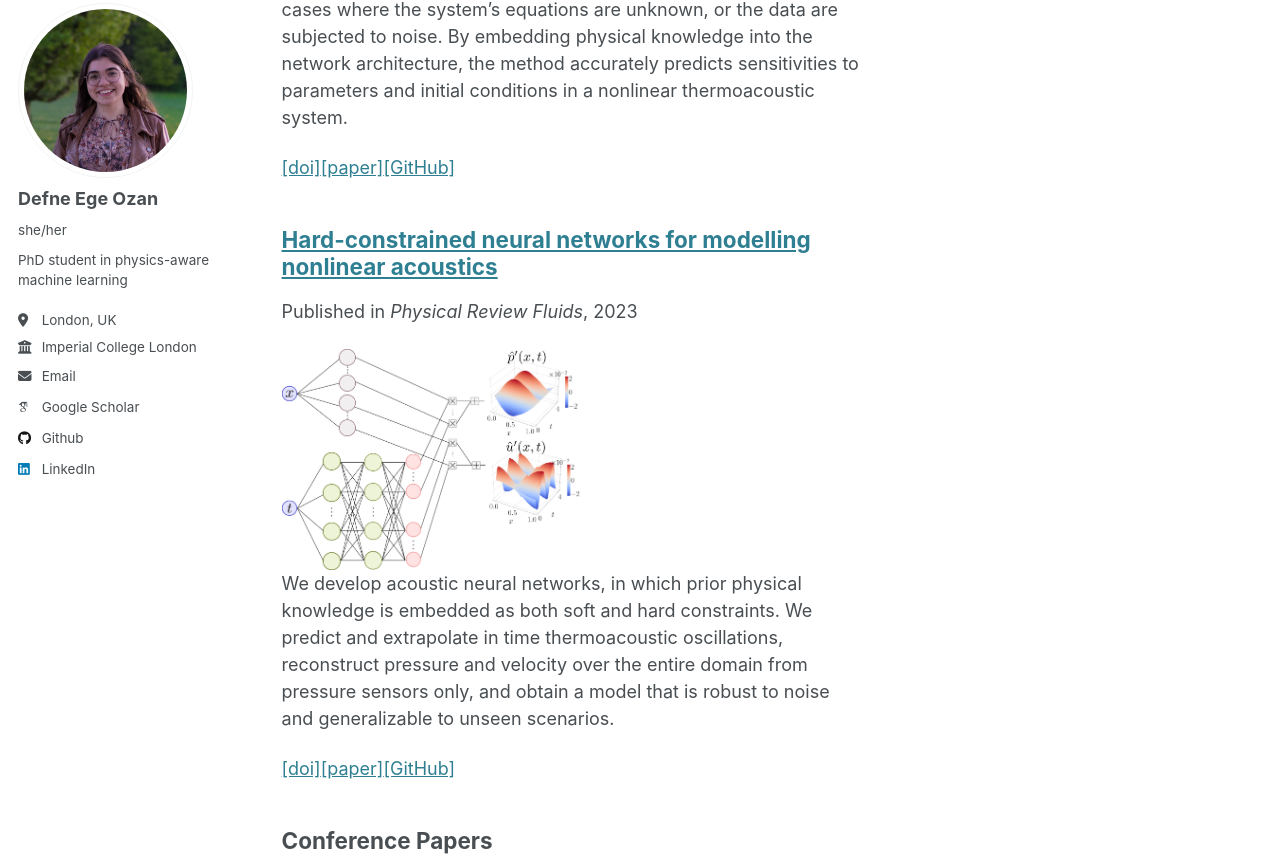
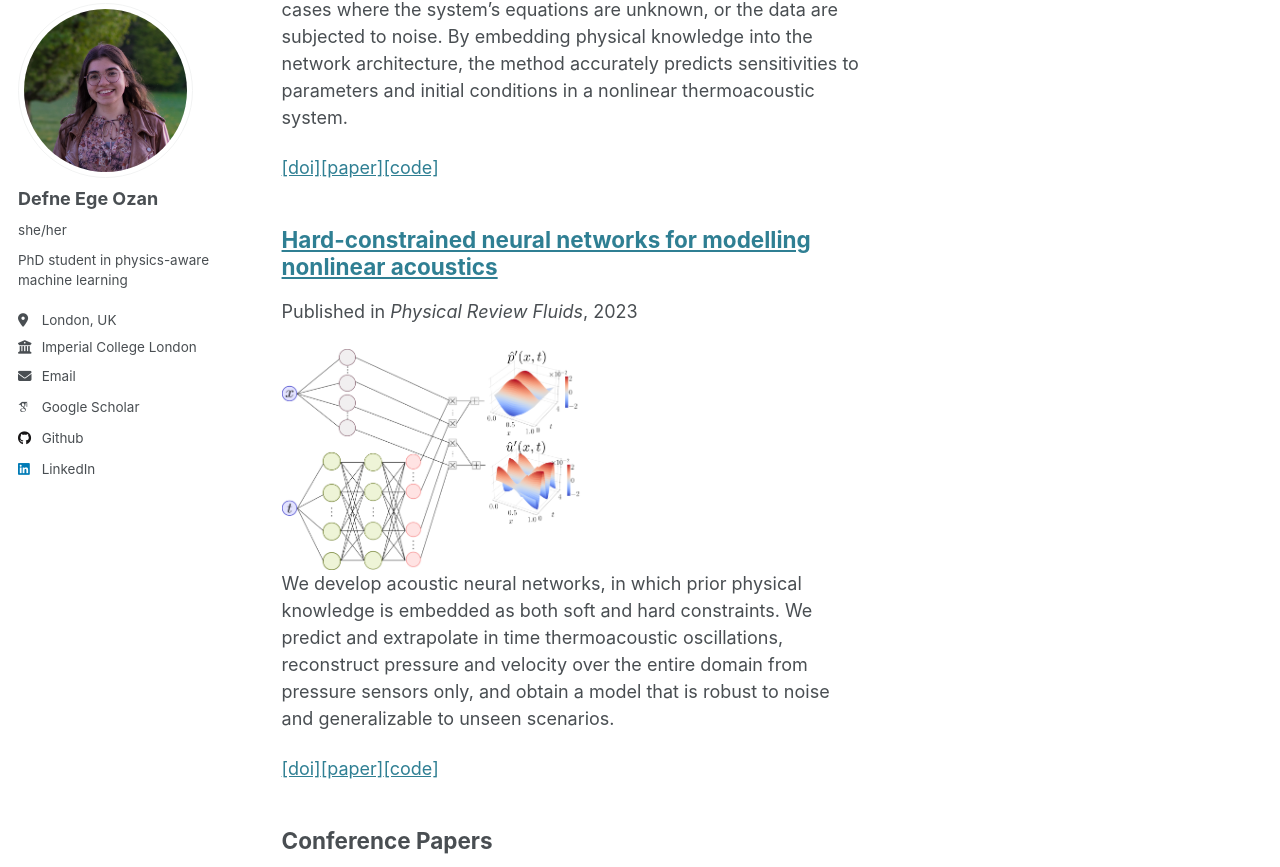
Before and after one commit to defneozan/defneozan.github.io, a Jekyll site: the page built from _pages/publications.html, in a window 1280 px wide and 1400 px high, scrolled down 686 px. Shown: the part 103-970 px from the top of the window. Built offline with Jekyll 4.4.1, drawn with Linux system fonts in a browser that asks for light colours; some web fonts are replaced; some of the changed text lies outside the part shown.

Commit message:
Added repos

```diff
--- a/_includes/archive-single.html
+++ b/_includes/archive-single.html
@@ -55,23 +55,27 @@
     {% endif %}
 
     {% if post.citation and post.doiurl and post.paperurl and post.slidesurl and post.repourl %}
-    <p>Cite as: {{ post.citation }}<br /><a href="{{ post.doiurl }}">[doi]</a><a href="{{ post.paperurl }}">[paper]</a><a
-        href="{{ post.slidesurl }}">[slides]</a><a href="{{ post.repourl }}">[GitHub]</a></p>
+    <p>Cite as: {{ post.citation }}<br /><a href="{{ post.doiurl }}">[doi]</a><a
+        href="{{ post.paperurl }}">[paper]</a><a href="{{ post.slidesurl }}">[slides]</a><a
+        href="{{ post.repourl }}">[code]</a></p>
     {% elsif post.citation and post.paperurl and post.slidesurl and post.repourl %}
     <p>Cite as: {{ post.citation }}<br /><a href="{{ post.paperurl }}">[paper]</a><a
-        href="{{ post.slidesurl }}">[slides]</a><a href="{{ post.repourl }}">[GitHub]</a></p>
+        href="{{ post.slidesurl }}">[slides]</a><a href="{{ post.repourl }}">[code]</a></p>
     {% elsif post.doiurl and post.paperurl and post.slidesurl and post.repourl %}
     <p><a href="{{ post.doiurl }}">[doi]</a><a href="{{ post.paperurl }}">[paper]</a><a
-        href="{{ post.slidesurl }}">[slides]</a><a href="{{ post.repourl }}">[GitHub]</a></p>
+        href="{{ post.slidesurl }}">[slides]</a><a href="{{ post.repourl }}">[code]</a></p>
     {% elsif post.doiurl and post.paperurl and post.repourl %}
-    <p><a href="{{ post.doiurl }}">[doi]</a><a href="{{ post.paperurl }}">[paper]</a><a href="{{ post.repourl }}">[GitHub]</a></p>
+    <p><a href="{{ post.doiurl }}">[doi]</a><a href="{{ post.paperurl }}">[paper]</a><a
+        href="{{ post.repourl }}">[code]</a></p>
     {% elsif post.citation and post.paperurl and post.repourl %}
     <p>Cite as: {{ post.citation }}<br /><a href="{{ post.paperurl }}">[paper]</a><a
-        href="{{ post.repourl }}">[GitHub]</a></p>
+        href="{{ post.repourl }}">[code]</a></p>
     {% elsif post.citation and post.slidesurl %}
     <p>Cite as: {{ post.citation }}<br /><a href="{{ post.slidesurl }}">[slides]</a></p>
     {% elsif post.paperurl and post.repourl %}
-    <p><a href=" {{ post.paperurl }} ">[paper]</a><a href="{{ post.repourl }}">[GitHub]</a></p>
+    <p><a href=" {{ post.paperurl }} ">[paper]</a><a href="{{ post.repourl }}">[code]</a></p>
+    {% elsif post.doiurl and post.paperurl%}
+    <p><a href="{{ post.doiurl }}">[doi]</a><a href="{{ post.paperurl }}">[paper]</a></p>
     {% elsif post.citation %}
     <p>Cite as: {{ post.citation }}</p>
     {% elsif post.paperurl %}
--- a/_layouts/single.html
+++ b/_layouts/single.html
@@ -61,10 +61,10 @@ layout: default
 
         {% if page.citation and page.paperurl and page.slidesurl and page.repourl%}
         <p style="font-size: smaller">Cite as: {{ page.citation }}<br /><a href="{{ page.paperurl }}">[paper]</a> | <a
-            href="{{ page.slidesurl }}">[slides]</a><a href="{{ page.repourl }}">[GitHub]</a></p>
+            href="{{ page.slidesurl }}">[slides]</a><a href="{{ page.repourl }}">[code]</a></p>
         {% elsif page.citation and page.paperurl and page.repourl%}
         <p style="font-size: smaller">Cite as: {{ page.citation }}<br /><a href="{{ page.paperurl }}">[paper]</a><a
-            href="{{ page.repourl }}">[GitHub]</a></p>
+            href="{{ page.repourl }}">[code]</a></p>
         {% elsif page.citation and page.slidesurl %}
         <p style="font-size: smaller">Cite as: {{ page.citation }}<br /><a href="{{ page.slidesurl }}">[slides]</a></p>
         {% elsif page.citation %}
--- a/markdown_generator/publications.py
+++ b/markdown_generator/publications.py
@@ -99,7 +99,7 @@ for row, item in publications.iterrows():
         md += "\n\n<a href='" + item.paper_url + "'>[paper]</a>\n"
 
     if len(str(item.repo)) > 5:
-        md += "\n\n<a href='" + item.repo_url + "'>[GitHub]</a>\n"
+        md += "\n\n<a href='" + item.repo_url + "'>[code]</a>\n"
 
     if len(str(item.excerpt)) > 5:
         md += "\n" + html_escape(item.excerpt) + "\n"
```
Also changed, not shown: _pages/talks.md (+1 -1 lines), _publications/2021-micnon.md (+1 -0 lines), _publications/2022-ieee-cdc.md (+2 -1 lines).
